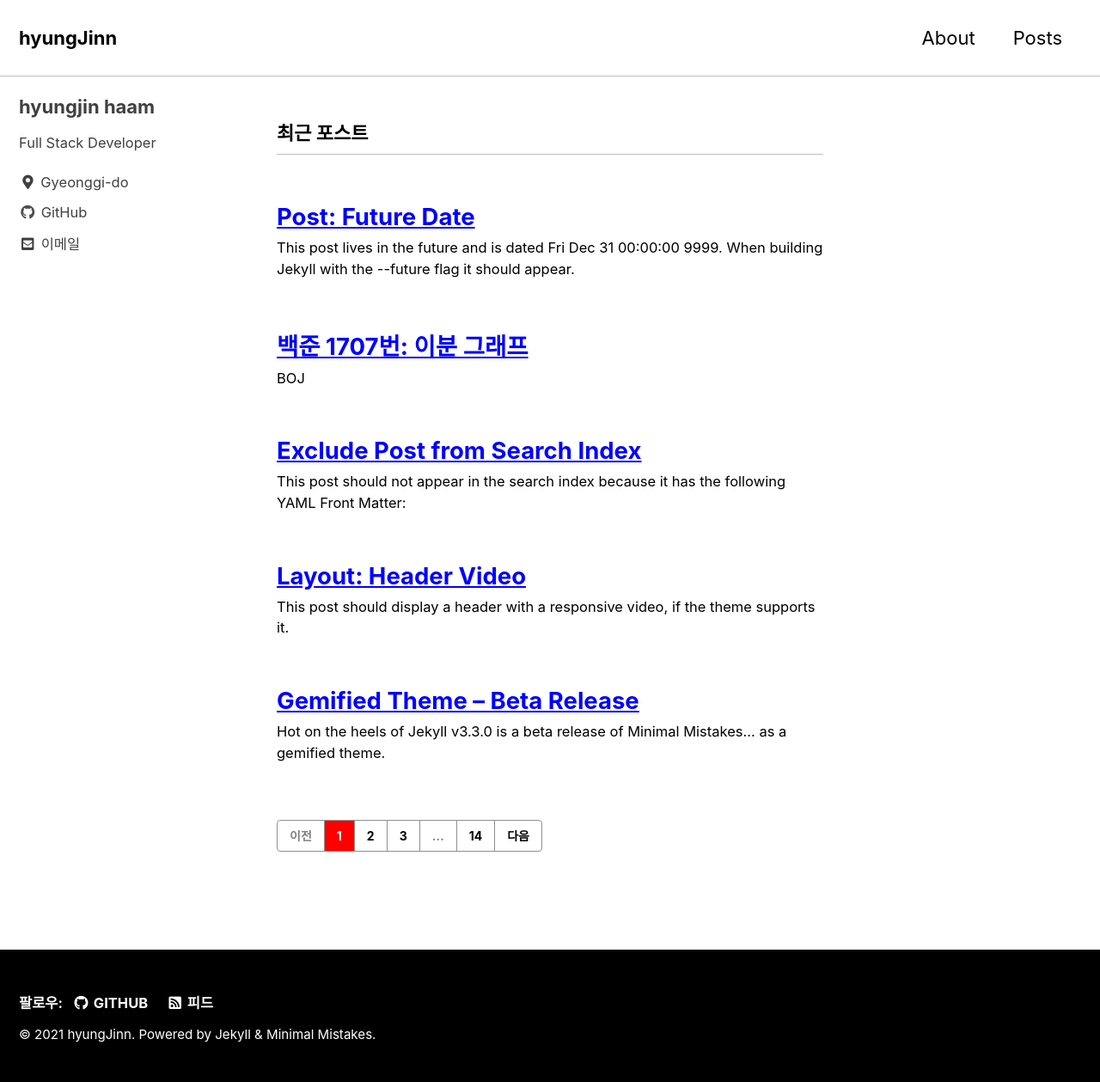
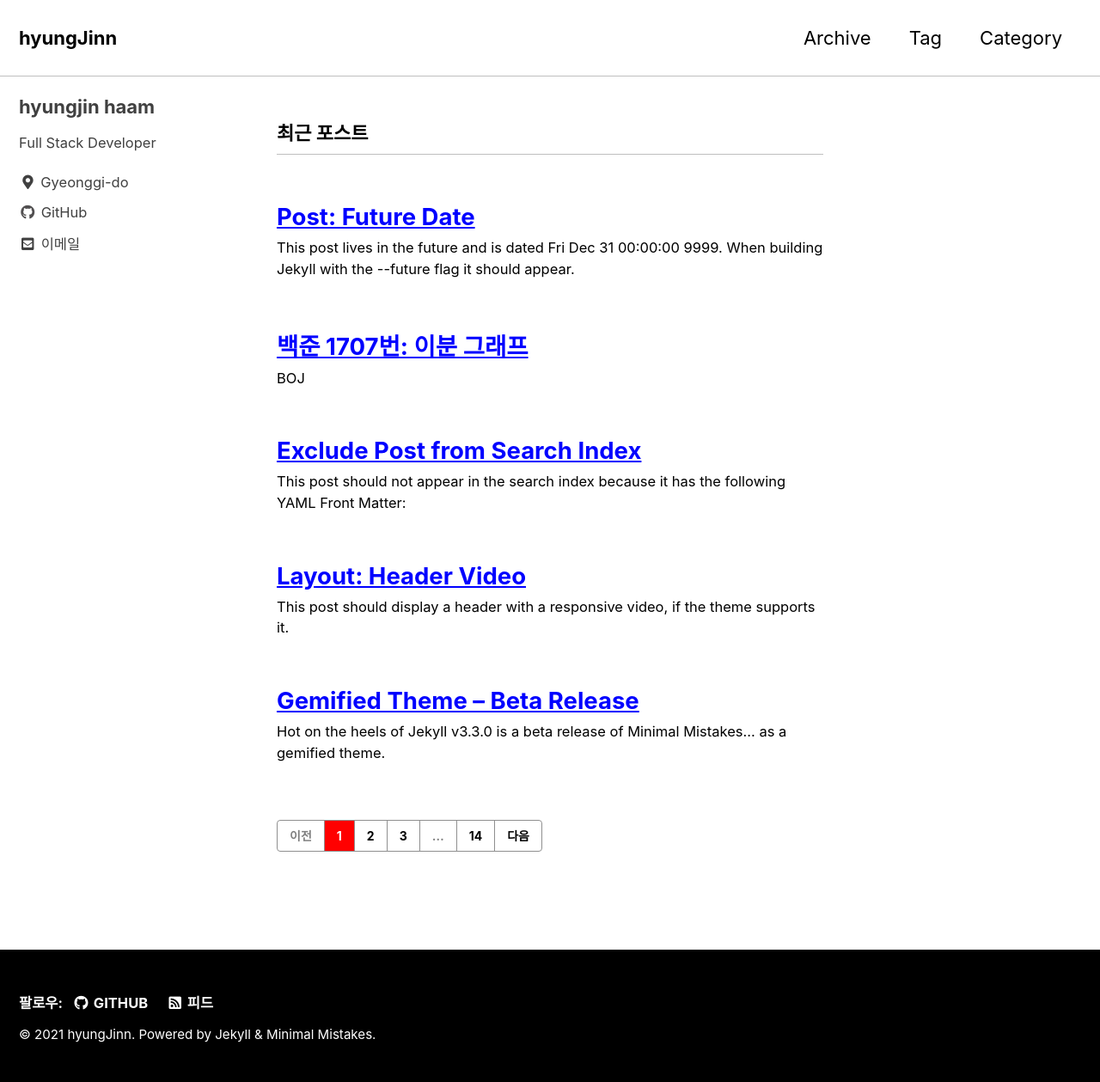
Before and after one commit to hyungJinn/hyungJinn.github.io, a Jekyll site: the page built from index.html, in a window 1280 px wide. Shown: the whole page at 86% size. Built offline with Jekyll 4.4.1, drawn with Linux system fonts in a browser that asks for light colours; cached includes are drawn as plain includes; the list of posts is cut into pages by our own code.

Commit message:
Update navigation.yml

```diff
--- a/_data/navigation.yml
+++ b/_data/navigation.yml
@@ -2,11 +2,11 @@
 main:
   # - title: "Quick-Start Guide"
   #   url: https://mmistakes.github.io/minimal-mistakes/docs/quick-start-guide/
-   - title: "About"
-     url: https://hyungJinn.github.io/hyungJinn/about/
-   - title: "Posts"
+   - title: "Archive"
      url: /year-archive/
-  # - title: "Sample Collections"
-  #   url: /collection-archive/
+   - title: "Tag"
+     url: /tags/
+   - title: "Category"
+     url: /categories/
   # - title: "Sitemap"
   #   url: /sitemap/
```
